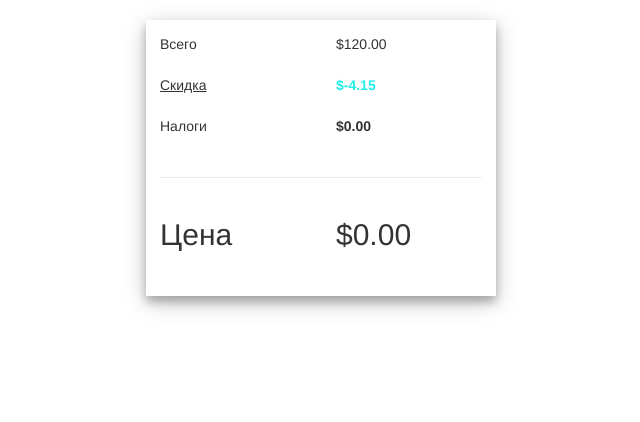
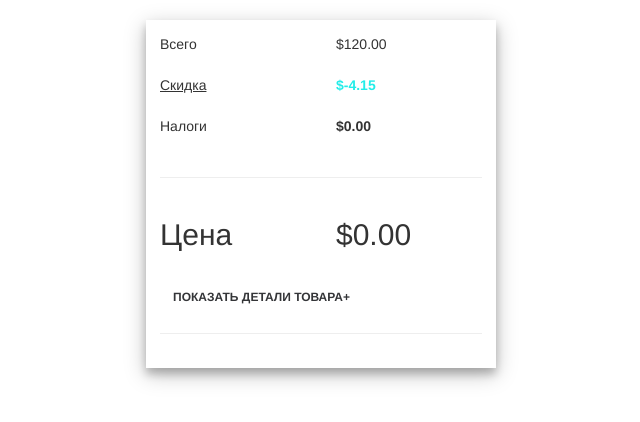
Before and after one commit to yurashalya/React-Redux-Checkout-Summary, a React (Create React App) app: page / in a window 1280 px wide. Shown: the top 422 px of the page, without its empty margins (319-959 px from the left). Built offline with nearby package versions, Linux system fonts and the light colour scheme.

Commit message:
Uploaded component Item Detalis

```diff
--- a/src/App.css
+++ b/src/App.css
@@ -11,3 +11,24 @@
 .show-grid {
   padding-bottom: 1.5em;
 }
+
+.item-details-button:focus {
+  outline: none;
+}
+
+.promo-code-button:focus {
+  outline: none;
+}
+
+.item-details-button {
+  color: #343538;
+  font-size: 12px;
+  text-transform: uppercase;
+  font-weight: 700;
+  text-decoration: none !important;
+}
+
+.price-strike {
+  text-decoration-line: line-through;
+  color: grey;
+}
--- a/src/App.js
+++ b/src/App.js
@@ -4,6 +4,7 @@ import SubTotal from './components/Subtotal/Subtotal';
 import PickupSavings from './components/PickupSavings/PickupSavings';
 import Taxes from './components/Taxes/Taxes';
 import EstimatedTotal from './components/EstimatedTotal/EstimatedTotal';
+import ItemDetails from './components/ItemDetalis/ItemDetalis';
 import './App.css';
 
 class App extends Component {
@@ -27,6 +28,8 @@ class App extends Component {
           <Taxes taxes= {this.state.taxes.toFixed(2)} />
           <hr />
           <EstimatedTotal price={this.state.estimatedTotal.toFixed(2)} />
+          <ItemDetails price={this.state.estimatedTotal.toFixed(2)} />
+          <hr />
         </Grid>
       </div>
     );
--- /dev/null
+++ b/src/components/ItemDetalis/ItemDetalis.js
@@ -0,0 +1,59 @@
+import React, { Component } from 'react';
+import { Button, Collapse, Well, Media, Row, Col } from 'react-bootstrap';
+
+export default class ItemDetails extends Component {
+  constructor(props) {
+    super(props);
+    this.state = {
+      open: false
+    };
+  }
+
+  render() {
+    return (
+      <div>
+        <Button
+          className="item-details-button"
+          bsStyle="link"
+          onClick={() => this.setState({ open: !this.state.open })}
+        >
+          {this.state.open === false ? `Показать` : `Спрятать`} детали товара
+          {this.state.open === false ? `+` : `-`}
+        </Button>
+        <Collapse in={this.state.open}>
+          <div>
+            <Well>
+              <Media>
+                <Media.Left>
+                  <img
+                    width={100}
+                    height={100}
+                    src="https://ae01.alicdn.com/kf/HTB1CFLyPFXXXXaOXXXXq6xXFXXXC/WCG-LOL.jpg_640x640.jpg"
+                    alt="thumbnail"
+                  />
+                </Media.Left>
+                <Media.Body>
+                  <p>
+                    Игровой стул серии: OFB ES-3085, гарантия и качество от производителя.
+                  </p>
+                  <Row className="show-grid">
+                    <Col md={6}>
+                      <strong>{`$${this.props.price}`}</strong>
+                      <br />
+                      <strong className="price-strike">{`$${
+                        this.props.price
+                      }`}</strong>
+                    </Col>
+                    <Col md={6}>
+                      <strong>Кол-во: 1</strong>
+                    </Col>
+                  </Row>
+                </Media.Body>
+              </Media>
+            </Well>
+          </div>
+        </Collapse>
+      </div>
+    );
+  }
+}
```
